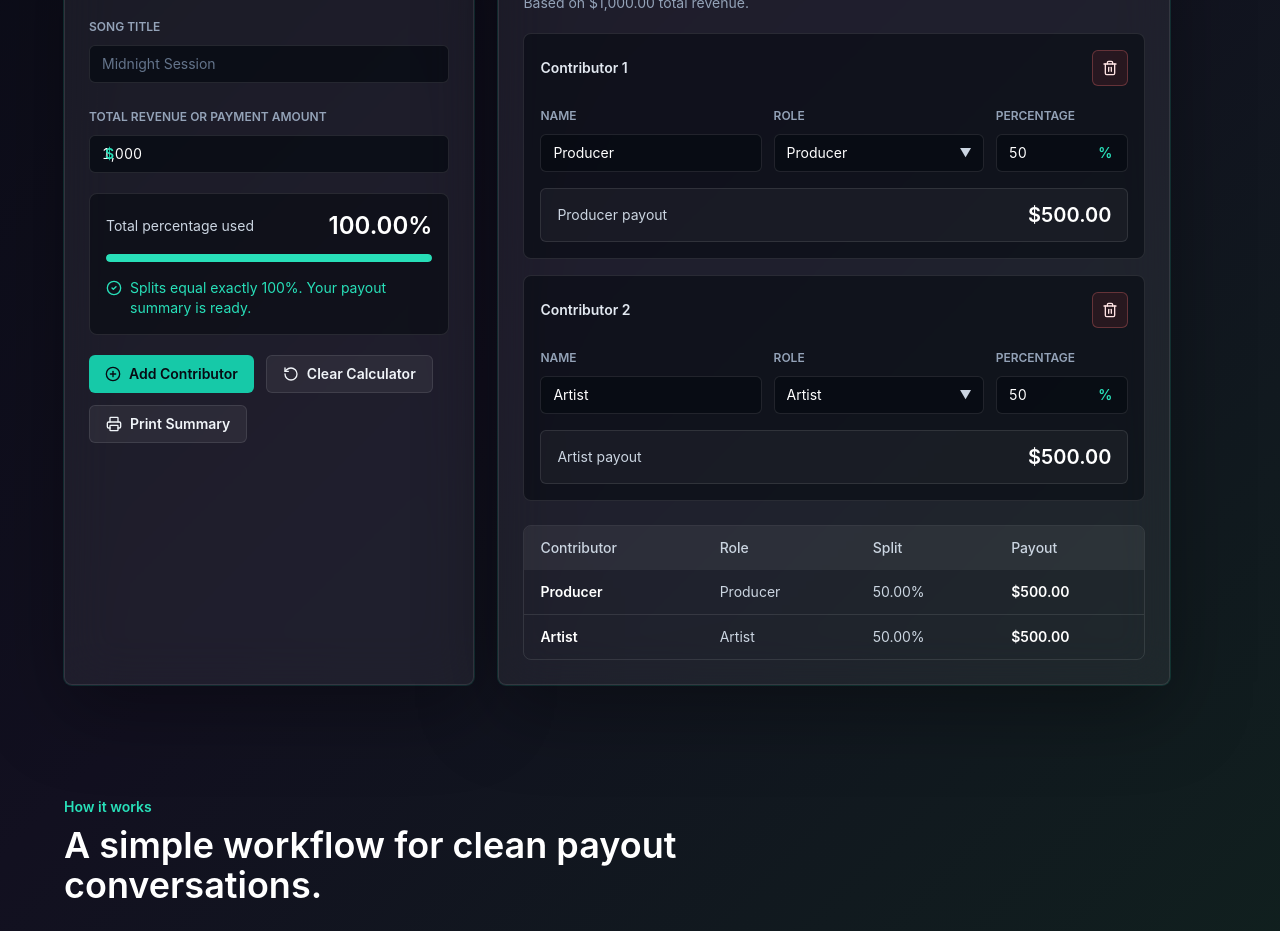
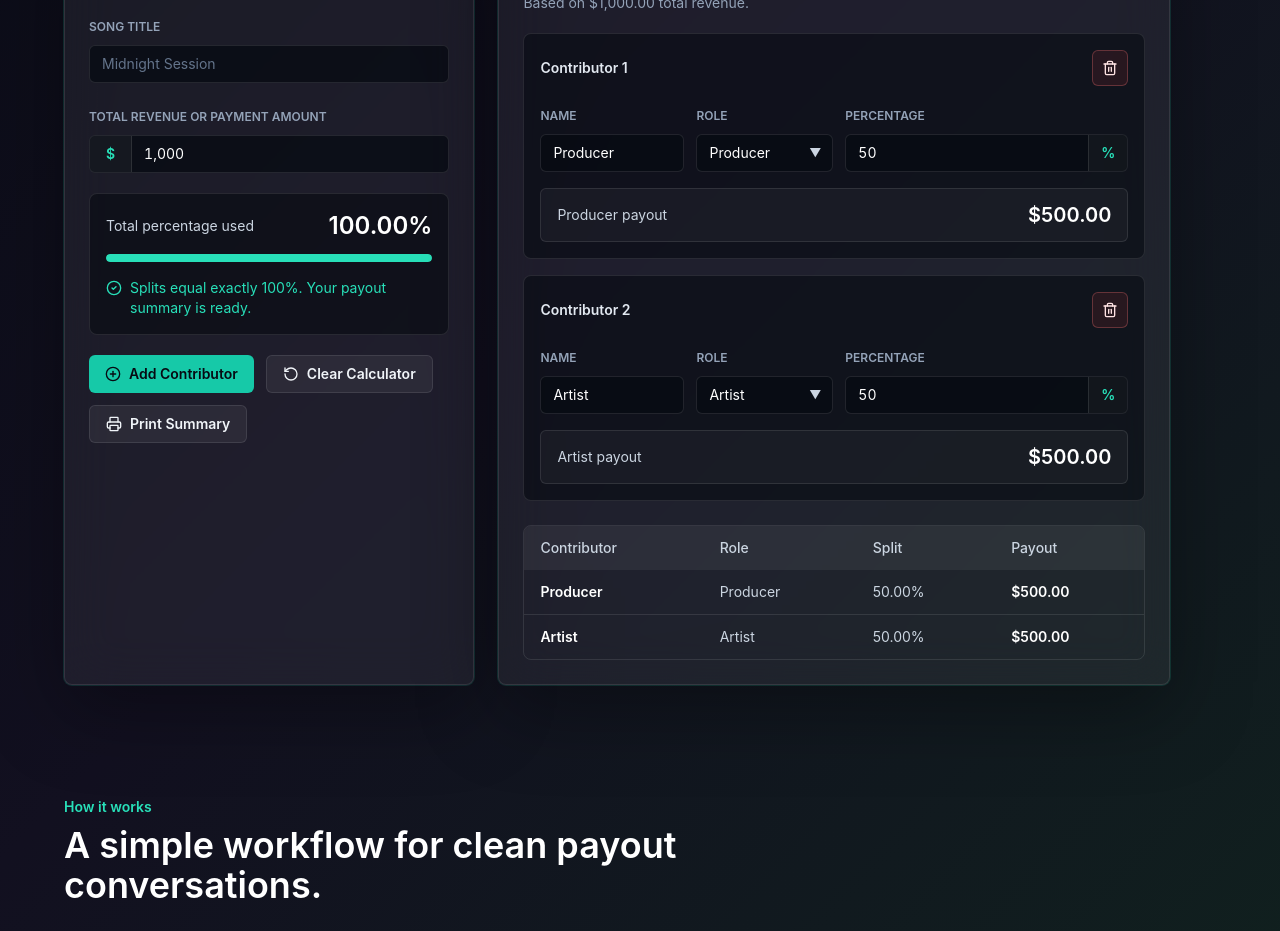
Before and after one commit to pxchecoo/music-split-calculator, a Next.js app: page / in a window 1280 px wide. Shown: the part 820-1751 px from the top of the page. Built offline with nearby package versions, Linux system fonts and the light colour scheme.

Commit message:
Separate money and percentage adornments from input text

```diff
--- a/components/music-split-calculator.tsx
+++ b/components/music-split-calculator.tsx
@@ -169,12 +169,12 @@ export function MusicSplitCalculator() {
 
           <label className="block space-y-2">
             <span className="label">Total revenue or payment amount</span>
-            <div className="relative">
-              <span className="pointer-events-none absolute inset-y-0 left-4 flex items-center text-sm font-semibold text-accent-400">
+            <div className="flex w-full overflow-hidden rounded-md border border-white/10 bg-ink-950/70 text-sm text-white transition focus-within:border-accent-400 focus-within:ring-2 focus-within:ring-accent-400/20">
+              <span className="inline-flex shrink-0 items-center border-r border-white/10 bg-white/[0.04] px-4 font-semibold text-accent-400">
                 $
               </span>
               <input
-                className="field pl-11 pr-4 tabular-nums"
+                className="min-w-0 flex-1 bg-transparent px-3 py-2 text-white outline-none tabular-nums placeholder:text-slate-500"
                 type="text"
                 inputMode="decimal"
                 value={totalRevenueInput}
@@ -340,9 +340,9 @@ export function MusicSplitCalculator() {
 
                   <label className="block space-y-2">
                     <span className="label">Percentage</span>
-                    <div className="relative">
+                    <div className="flex w-full overflow-hidden rounded-md border border-white/10 bg-ink-950/70 text-sm text-white transition focus-within:border-accent-400 focus-within:ring-2 focus-within:ring-accent-400/20">
                       <input
-                        className="field pr-12 tabular-nums"
+                        className="min-w-0 flex-1 bg-transparent px-3 py-2 text-white outline-none tabular-nums placeholder:text-slate-500"
                         type="text"
                         inputMode="decimal"
                         value={contributor.percentage}
@@ -353,7 +353,7 @@ export function MusicSplitCalculator() {
                         }
                         placeholder="0"
                       />
-                      <span className="pointer-events-none absolute inset-y-0 right-4 flex items-center text-sm font-semibold text-accent-400">
+                      <span className="inline-flex shrink-0 items-center border-l border-white/10 bg-white/[0.04] px-3 font-semibold text-accent-400">
                         %
                       </span>
                     </div>
```
